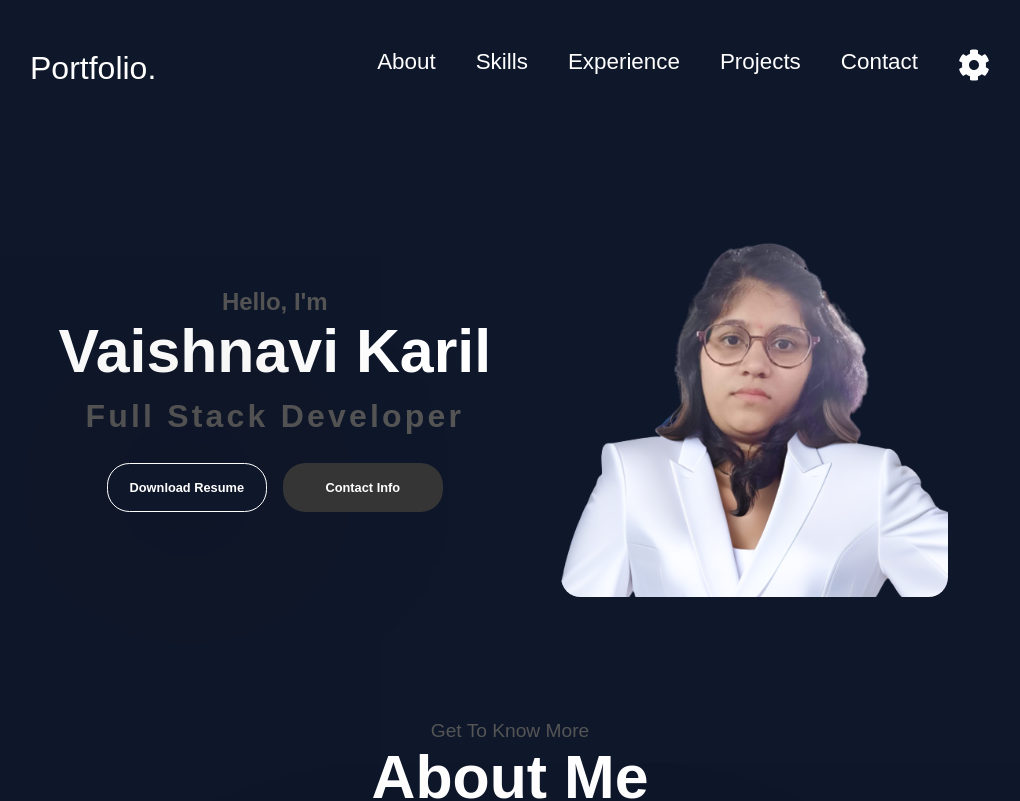
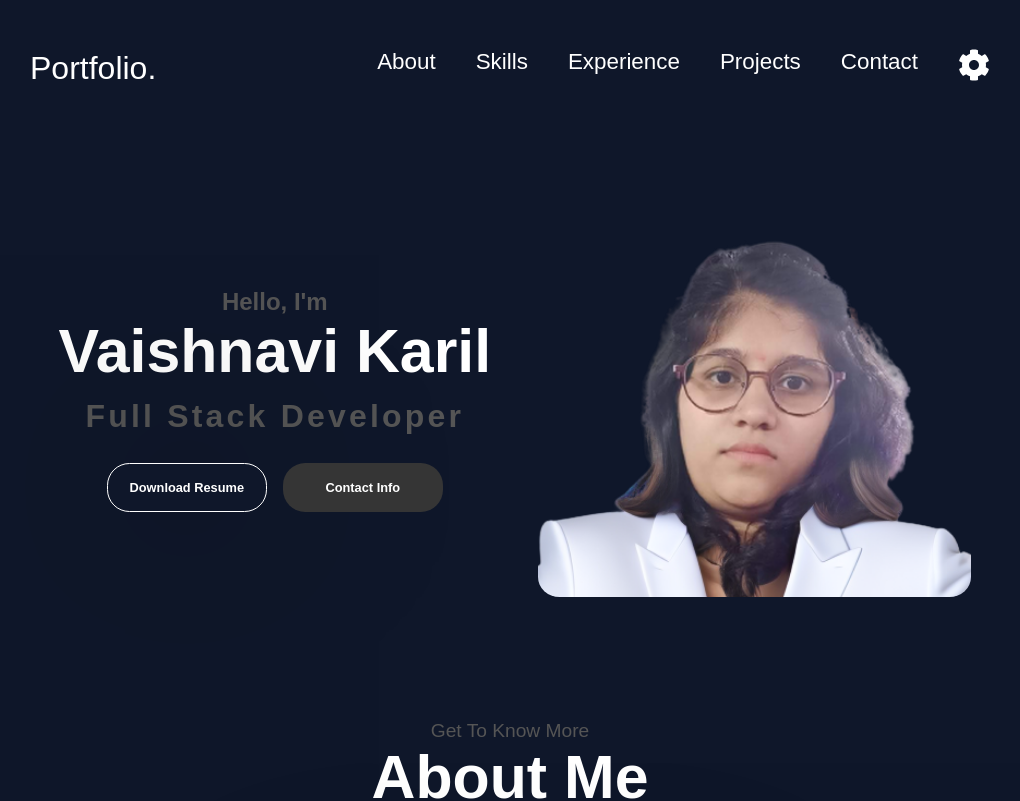
Before and after one commit to Vaishnavi-Karil/Portfolio-Frontend-React, a Next.js app: page / in a window 1280 px wide. Shown: the top 801 px of the page, without its empty margins (130-1150 px from the left). Built offline with nearby package versions, Linux system fonts and the light colour scheme.

Commit message:
update profile pic

```diff
--- a/src/components/Hero/index.js
+++ b/src/components/Hero/index.js
@@ -16,7 +16,7 @@ import {
 } from "@/styles/Styles";
 
 export const Hero = () => {
-  const { profile_photo } = Img;
+  const { profile_pic} = Img;
   return (
     <StyledHeroContainer id="/">
         <StyledDescriptionContainer>
@@ -37,7 +37,7 @@ export const Hero = () => {
         </StyledButtonContainer>
       </StyledDescriptionContainer>
       <StyledImageContainer>
-        <StyledProfileImage src={profile_photo} alt={profile_photo} />
+        <StyledProfileImage src={profile_pic} alt={profile_pic} />
       </StyledImageContainer>
 
     </StyledHeroContainer>
```
Also changed, not shown: 1 other file (tests, documents, lock files or other folders).
